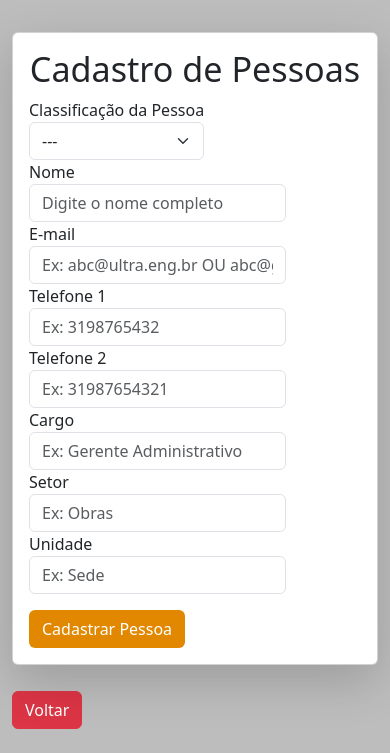
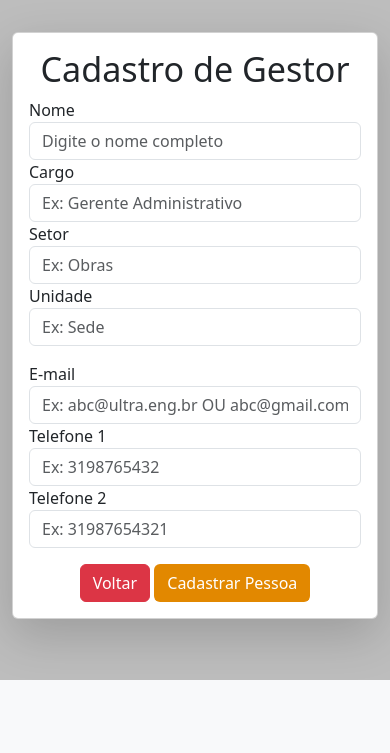
Before and after one commit to kalkslucas/controle-locacao, a PHP site: page /form-cadastrar-pessoa.php in a window 390 px wide. Shown: the part 164-917 px from the top of the page. After the commit the page ends 844 px from the top, so only its background shows below. Run offline with PHP 8.4, Linux system fonts and the light colour scheme; the visitor is signed in with stand-in values (Sample User, id 1); data that the repository does not hold is empty.

Commit message:
upgrade: cadastro de pessoa é somente vinculado ao gestor. Ajuste dos titulos de cada quadro. Ajuste do layout responsivos

```diff
--- a/form-cadastrar-alojado.php
+++ b/form-cadastrar-alojado.php
@@ -64,7 +64,7 @@ if(isset($_SESSION['idusuario']) && !empty( $_SESSION['idusuario'] )):
           <div class="row">
             <div class="col-md-12">
               <div class="card-body">
-                <h3 class="card-title text-center display-4">Cadastro de Pessoas</h3>
+                <h3 class="card-title text-center display-4">Cadastro de Alojado</h3>
                 <form action="cadastrarAlojado.php" method="post">
                   <div class="row mb-3">
                     <div class="col-md-3">
--- a/form-cadastrar-pessoa.php
+++ b/form-cadastrar-pessoa.php
@@ -64,65 +64,51 @@ if(isset($_SESSION['idusuario']) && !empty( $_SESSION['idusuario'] )):
           <div class="row">
             <div class="col-md-12">
               <div class="card-body">
-                <h3 class="card-title text-center display-4">Cadastro de Pessoas</h3>
+                <h3 class="card-title text-center display-4">Cadastro de Gestor</h3>
                 <form action="cadastrarPessoa.php" method="post">
-                  <label id="tipoPessoa">
-                    Classificação da Pessoa
-                    <select class="form-select" name="tipoPessoa" id="tipoPessoa" required>
-                      <option selected>---</option>
-                      <option value="alojado">Alojado</option>
-                      <option value="gestor">Gestor</option>
-                    </select>
-                  </label>
+                  <div class="row mb-3">
+                    <div class="col-md-3">
+                      <label id="nome">Nome</label>
+                      <input id="nome" name="nome" class="form-control" type="text" placeholder="Digite o nome completo" required>
+                    </div>
+                    <div class="col-md-3">
+                      <label id="cargo">Cargo</label>
+                      <input id="cargo" name="cargo" class="form-control" type="text" placeholder="Ex: Gerente Administrativo" required>
+                    </div>
+                    <div class="col-md-3">
+                      <label id="setor">Setor</label>
+                      <input id="setor" name="setor" class="form-control" type="text" placeholder="Ex: Obras" required>
+                    </div>
+                    <div class="col-md-3">
+                      <label id="unidade">Unidade</label>
+                      <input id="unidade" name="unidade" class="form-control" type="text" placeholder="Ex: Sede" required>
+                    </div>
+                  </div>
 
-                  <label id="nomePessoa">
-                    Nome
-                    <input id="nome" name="nome" class="form-control" type="text" placeholder="Digite o nome completo" required>
-                  </label>
+                  <div class="row mb-3">
+                    <div class="col-md-4">
+                      <label id="email">E-mail</label>
+                      <input id="email" name="email" class="form-control" type="email" placeholder="Ex: abc@ultra.eng.br OU abc@gmail.com">
+                    </div>
+                    <div class="col-md-4">
+                      <label id="telefone1">Telefone 1</label>
+                      <input id="telefone1" name="telefone1" class="form-control" type="text" placeholder="Ex: 3198765432" required>
+                    </div>
+                    <div class="col-md-4">
+                      <label id="telefone2">Telefone 2</label>
+                      <input id="telefone2" name="telefone2" class="form-control" type="text" placeholder="Ex: 31987654321">
+                    </div>
+                  </div>
 
-                  <label id="email">
-                    E-mail
-                    <input id="email" name="email" class="form-control" type="email" placeholder="Ex: abc@ultra.eng.br OU abc@gmail.com">
-                  </label>
-
-                  <label id="telefone1">
-                    Telefone 1
-                    <input id="telefone1" name="telefone1" class="form-control" type="text" placeholder="Ex: 3198765432" required>
-                  </label>
-
-                  <label id="telefone2">
-                    Telefone 2
-                    <input id="telefone2" name="telefone2" class="form-control" type="text" placeholder="Ex: 31987654321">
-                  </label>
-
-                  <label id="cargo">
-                    Cargo
-                    <input id="cargo" name="cargo" class="form-control" type="text" placeholder="Ex: Gerente Administrativo" required>
-                  </label>
-
-                  <label id="setor">
-                    Setor
-                    <input id="setor" name="setor" class="form-control" type="text" placeholder="Ex: Obras" required>
-                  </label>
-
-                  <label id="unidade">
-                    Unidade
-                    <input id="unidade" name="unidade" class="form-control" type="text" placeholder="Ex: Sede" required>
-                  </label>
-
-                  <label class="d-flex mt-3" id="enviar">
+                  <div class="col text-center">
+                    <a href="./visualizar-alojados.php" class="btn btn-danger">Voltar</a>
                     <input class="btn btn-laranja" type="submit" value="Cadastrar Pessoa">
-                  </label>
+                  </div>
                 </form>
               </div>
             </div>
           </div>
         </div>
-      </div>
-    </div>
-    <div class="row justify-content-end">
-      <div class="col-md-1 col-sm-12 mb-4">
-        <a href="./controle-locacao.php" class="btn btn-danger btn-modal w-auto">Voltar</a>
       </div>
     </div>
   </main>
--- a/ver-alojado.php
+++ b/ver-alojado.php
@@ -74,7 +74,7 @@ $linha = $consulta->fetch(PDO::FETCH_ASSOC);
           <div class="row">
             <div class="col-md-12">
               <div class="card-body m-4 rounded shadow-lg">
-                <h3 class="card-title text-center">Ficha da Locação</h3>
+                <h3 class="card-title text-center">Ficha do Alojado</h3>
                 <form method="get">
                 <table class="table table-borderless">
                     <tr>
--- a/ver-despesa.php
+++ b/ver-despesa.php
@@ -74,7 +74,7 @@ $linha = $consulta->fetch(PDO::FETCH_ASSOC);
           <div class="row">
             <div class="col-md-12">
               <div class="card-body m-4 rounded shadow-lg">
-                <h3 class="card-title text-center">Ficha da Locação</h3>
+                <h3 class="card-title text-center">Ficha da Despesa</h3>
                 <form method="get">
                 <table class="table table-borderless">
                     <tr>
--- a/ver-gestor.php
+++ b/ver-gestor.php
@@ -74,7 +74,7 @@ $linha = $consulta->fetch(PDO::FETCH_ASSOC);
           <div class="row">
             <div class="col-md-12">
               <div class="card-body m-4 rounded shadow-lg">
-                <h3 class="card-title text-center">Ficha da Locação</h3>
+                <h3 class="card-title text-center">Ficha do Gestor</h3>
                 <form method="get">
                 <table class="table table-borderless">
                     <tr>
--- a/ver-locador.php
+++ b/ver-locador.php
@@ -83,7 +83,7 @@ $linha = $consulta->fetch(PDO::FETCH_ASSOC);
           <div class="row">
             <div class="col-md-12">
               <div class="card-body m-4 rounded shadow-lg">
-                <h3 class="card-title text-center">Ficha da Locação</h3>
+                <h3 class="card-title text-center">Ficha do Locador</h3>
                 <form method="get">
                   <div class="row mb-3">
                     <div class="col-md-3">
```
Also changed, not shown: cadastrarPessoa.php (+0 -14 lines), form-editar-locacao.php (+1 -13 lines).
